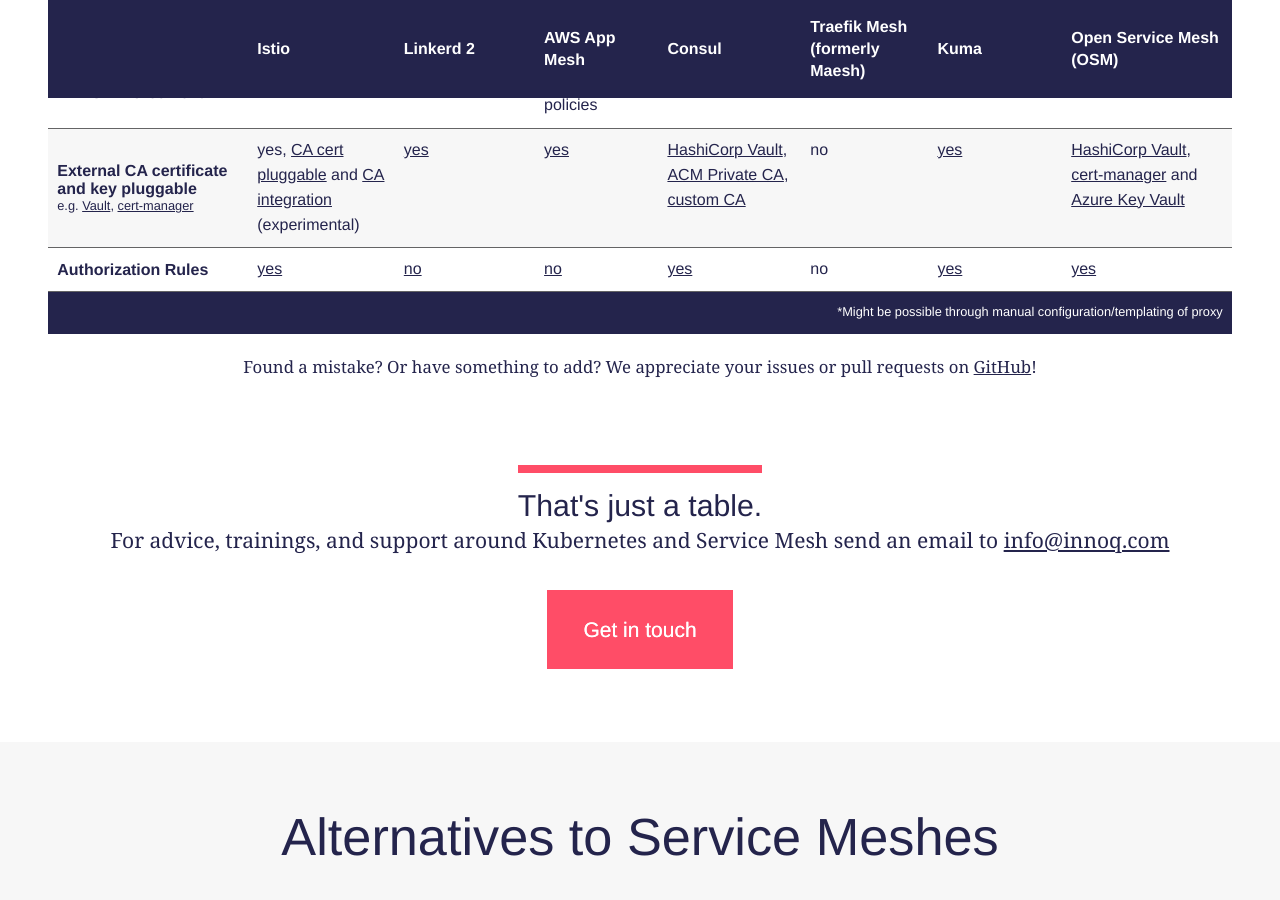
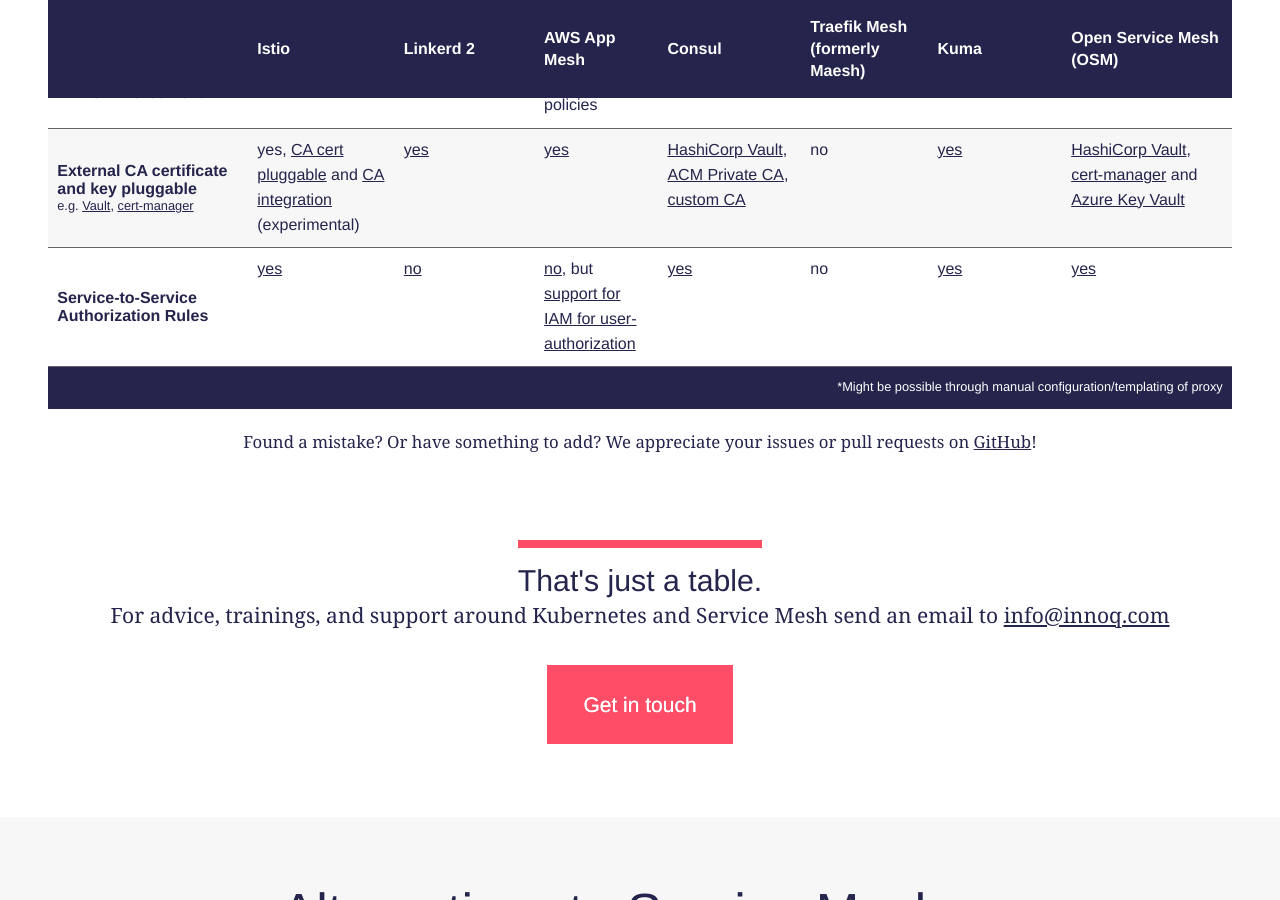
Before and after one commit to servicemesh-es/servicemesh.es, a Jekyll site: the page built from index.md, in a window 1280 px wide and 900 px high, scrolled down 9226 px. Built offline with Jekyll 4.4.1, drawn with Linux system fonts in a browser that asks for light colours; some web fonts are replaced.

Commit message:
close #46 - addd link to AWS App Mesh support for IAM

```diff
--- a/_includes/comparison.html
+++ b/_includes/comparison.html
@@ -501,10 +501,10 @@
         <td><a href="https://github.com/openservicemesh/osm/blob/main/docs/content/docs/tasks_usage/certificates.md#using-hashicorp-vault" target="_blank">HashiCorp Vault</a>, <a href="https://cert-manager.io/docs/installation/kubernetes/" target="_blank">cert-manager</a> and <a href="https://azure.microsoft.com/en-us/services/key-vault/" target="_blank">Azure Key Vault</a></td>
       </tr>
       <tr>
-        <th scope="row">Authorization Rules</th>
+        <th scope="row">Service-to-Service Authorization Rules</th>
         <td><a href="https://istio.io/docs/concepts/security/#authorization" target="_blank">yes</a></td>
         <td><a href="https://github.com/linkerd/linkerd2/issues/3342" target="_blank">no</a></td>
-        <td><a href="https://github.com/aws/aws-app-mesh-roadmap/issues/80" target="_blank">no</a></td>
+        <td><a href="https://github.com/aws/aws-app-mesh-roadmap/issues/80" target="_blank">no</a>, but <a href="https://docs.aws.amazon.com/app-mesh/latest/userguide/security_iam_service-with-iam.html" target="_blank">support for IAM for user-authorization</a></td>
         <td><a href="https://www.consul.io/docs/connect/intentions" target="_blank">yes</a></td>
         <td>no</td>
         <td><a href="https://kuma.io/docs/latest/policies/traffic-permissions/" target="_blank">yes</a></td>
```
